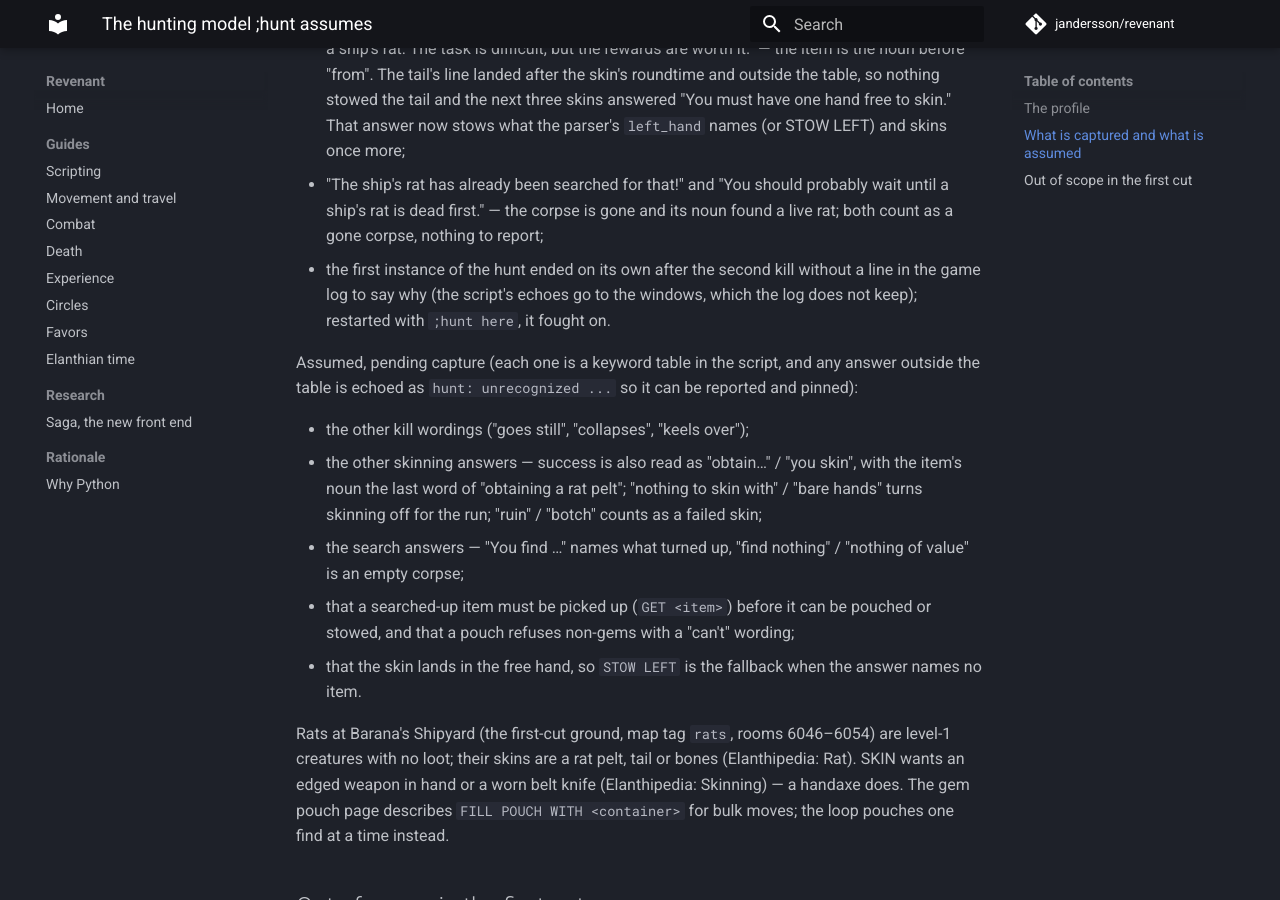
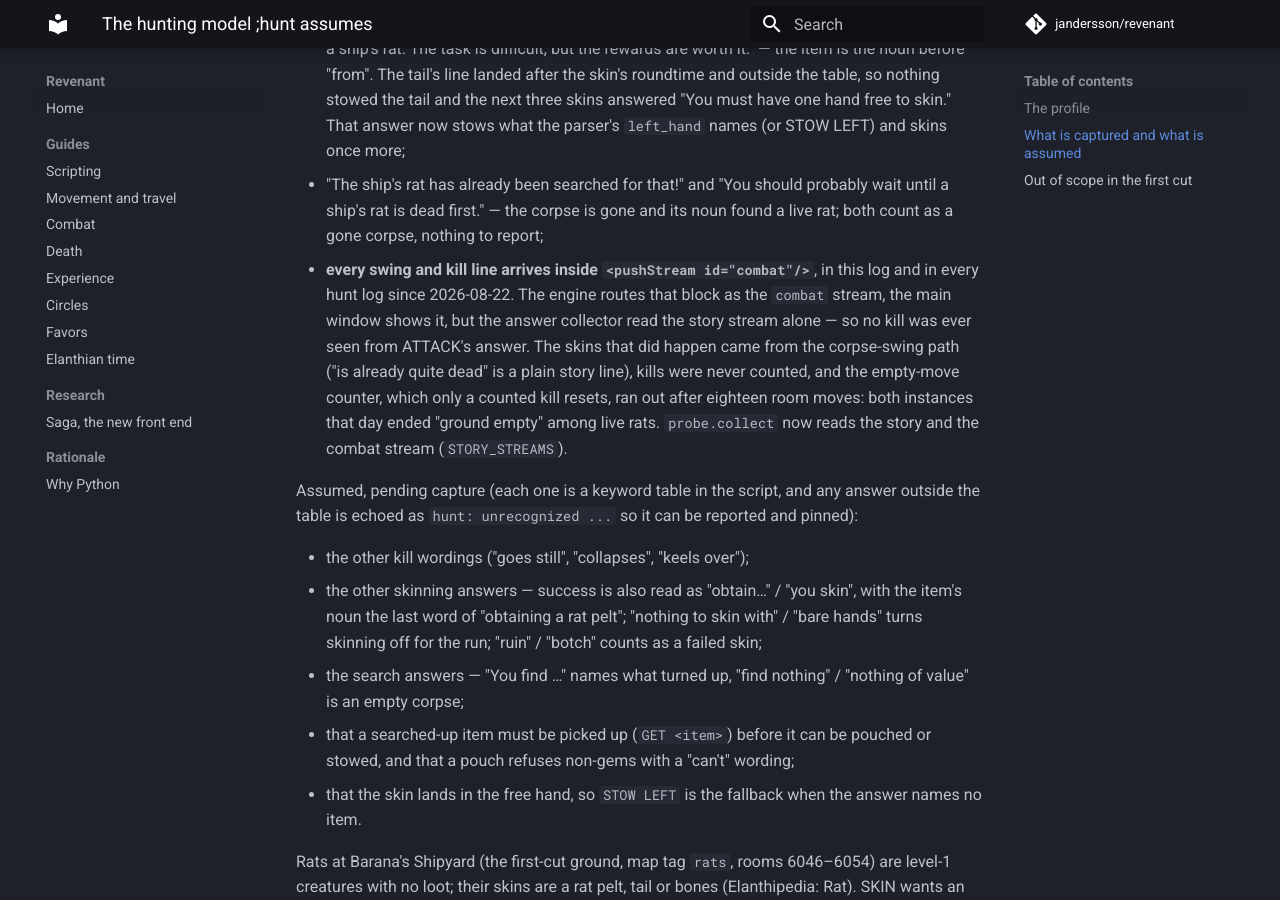
Before and after one commit to jandersson/revenant, an MkDocs documentation site: the page built from docs/hunting.md, in a window 1280 px wide and 900 px high, scrolled down 1813 px. Built offline with MkDocs 1.6.1 and Material for MkDocs 9.7.7, drawn with Linux system fonts in a browser that asks for light colours; comment, search, counter and statistics services are not loaded.

Commit message:
fix(probe): answers include the combat stream, where every swing and kill line arrives
The game pushes swings and kills through <pushStream id="combat"/>,
which the engine routes as its own stream; the main window shows it,
but probe.collect read the story stream alone, so ;hunt never saw a
kill in ATTACK's answer. The skins it managed came from the plain
"is already quite dead" line; kills were never counted, the
empty-move counter never reset, and both hunts of 2026-09-12 ended
"ground empty" among live rats. collect() now reads STORY_STREAMS,
the story and the combat stream; the test fakes take the streams
argument the handle has.

Co-Authored-By: Claude Fable 5.1 <noreply@anthropic.com>

```diff
--- a/docs/hunting.md
+++ b/docs/hunting.md
@@ -70,10 +70,17 @@ ground, seven kills):
   should probably wait until a ship's rat is dead first." — the corpse
   is gone and its noun found a live rat; both count as a gone corpse,
   nothing to report;
-- the first instance of the hunt ended on its own after the second
-  kill without a line in the game log to say why (the script's echoes
-  go to the windows, which the log does not keep); restarted with
-  `;hunt here`, it fought on.
+- **every swing and kill line arrives inside `<pushStream
+  id="combat"/>`**, in this log and in every hunt log since
+  2026-08-22. The engine routes that block as the `combat` stream, the
+  main window shows it, but the answer collector read the story stream
+  alone — so no kill was ever seen from ATTACK's answer. The skins that
+  did happen came from the corpse-swing path ("is already quite dead"
+  is a plain story line), kills were never counted, and the empty-move
+  counter, which only a counted kill resets, ran out after eighteen
+  room moves: both instances that day ended "ground empty" among live
+  rats. `probe.collect` now reads the story and the combat stream
+  (`STORY_STREAMS`).
 
 Assumed, pending capture (each one is a keyword table in the script,
 and any answer outside the table is echoed as
```
Also changed, not shown: .claude/learnings.md (+8 -0 lines), 7 other files.
